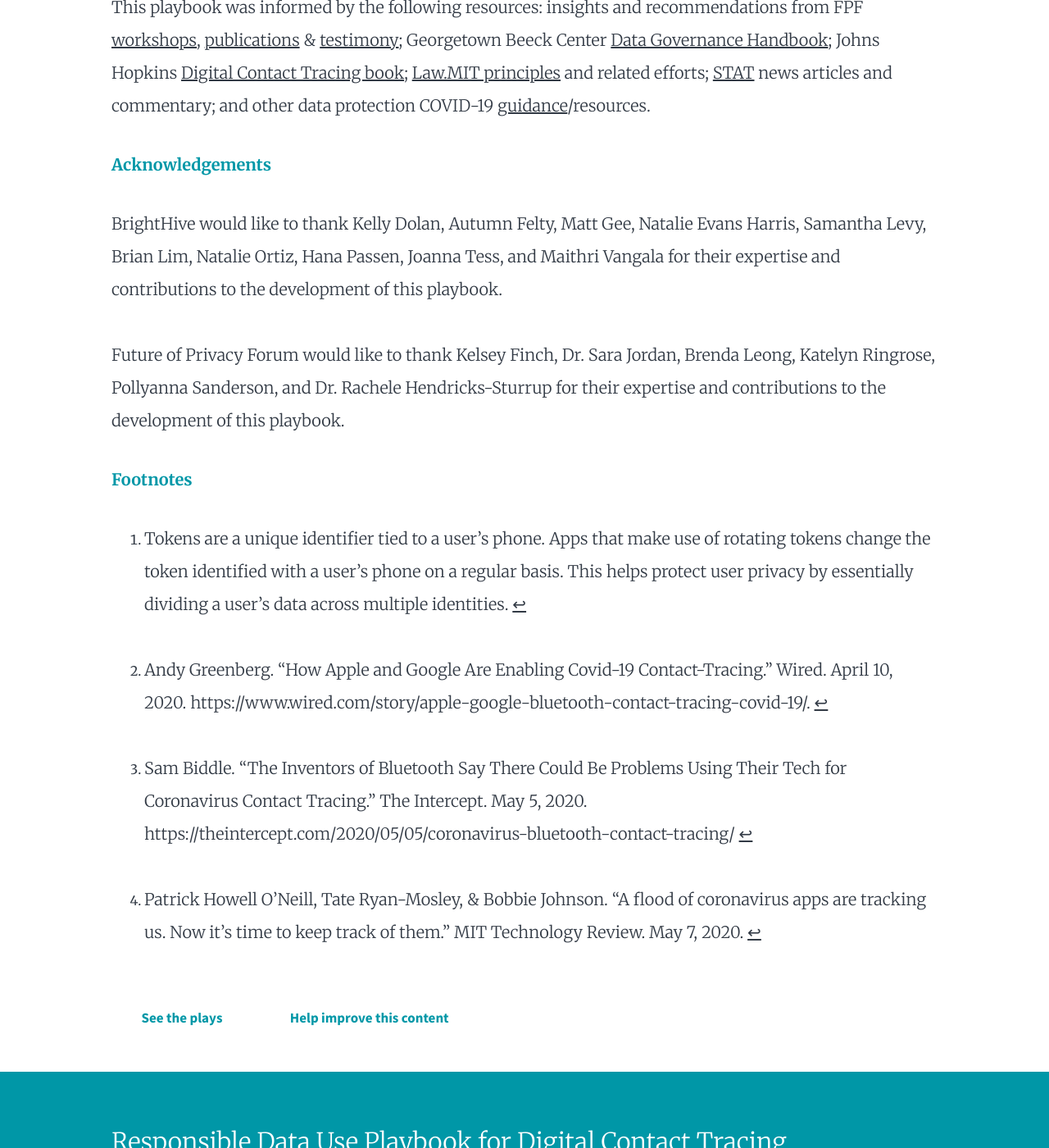
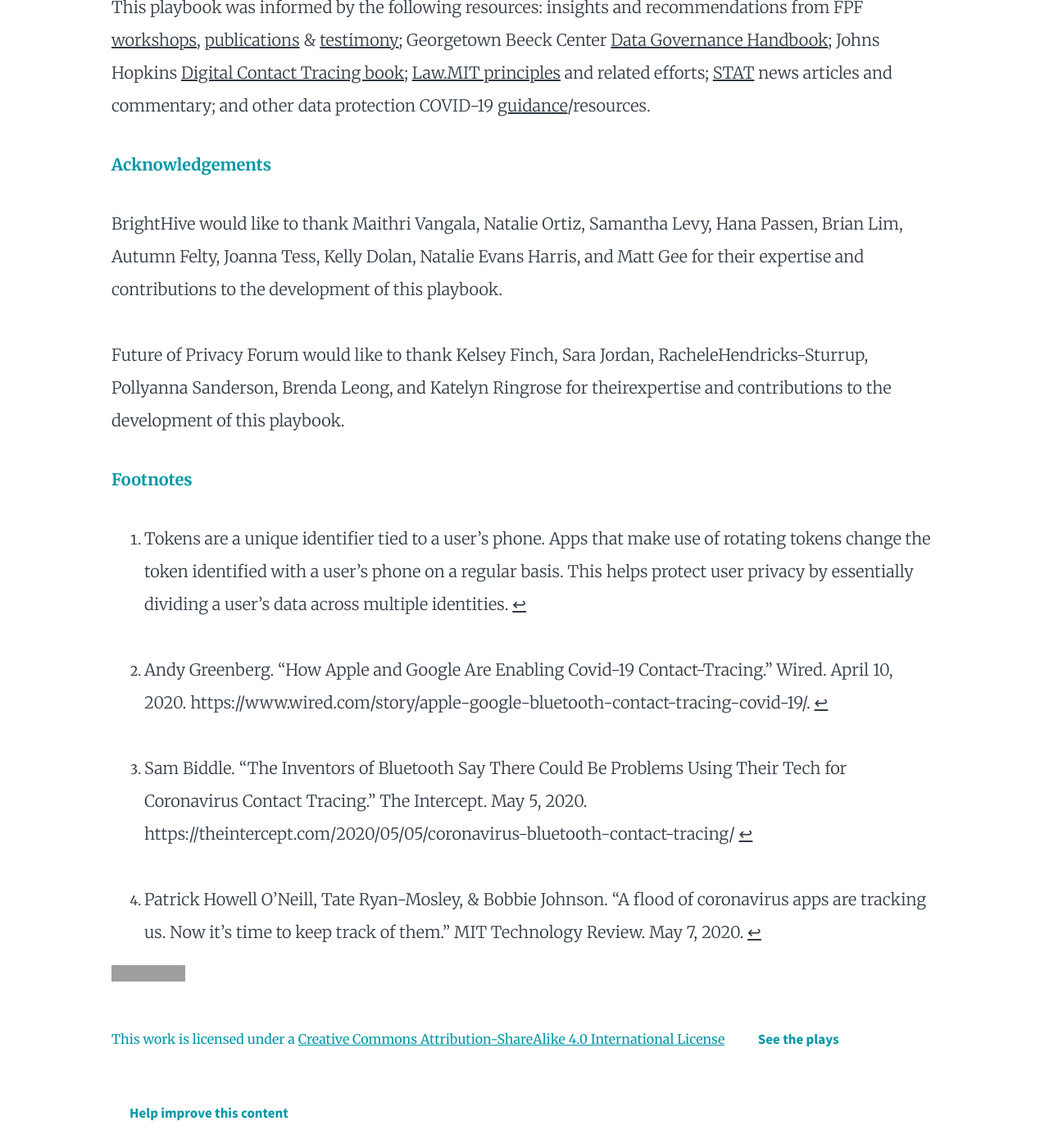
Before and after one commit to brighthive/playbooks, a Jekyll site: the page built from contact-tracing/index.html, in a window 1280 px wide and 1400 px high, scrolled down 3754 px. Shown: the whole window at 82% size. Built offline with Jekyll 4.4.1, drawn with Linux system fonts in a browser that asks for light colours; grey boxes are pictures that could not be loaded.

Commit message:
Updated Names, CC License

```diff
--- a/_includes/contact_tracing_intro.md
+++ b/_includes/contact_tracing_intro.md
@@ -42,8 +42,8 @@ While plays are geared toward different roles, BrightHive and FPF advise collabo
 This playbook was informed by the following resources: insights and recommendations from FPF [workshops](https://fpf.org/2020/03/27/privacy-and-pandemics-a-thoughtful-discussion/), [publications](https://fpf.org/tag/pandemic/) & [testimony](https://fpf.org/2020/04/09/fpf-provides-senate-testimony-on-strategies-to-mitigate-privacy-risks-of-using-data-to-combat-covid-19/); Georgetown Beeck Center [Data Governance Handbook](https://beeckcenter.georgetown.edu/wp-content/uploads/2020/01/Data-Sharing-Appendix.pdf); Johns Hopkins [Digital Contact Tracing book](https://muse.jhu.edu/book/75831/pdf); [Law.MIT principles](https://law.mit.edu/) and related efforts; [STAT](https://www.statnews.com/2020/06/05/contact-tracing-technology-protect-people-from-discrimination-disease/) news articles and commentary; and other data protection COVID-19 [guidance](https://sites.google.com/fpf.org/covid-19-privacy-resources/#h.p_l4tfppxBBjkU)/resources.
 
 ### Acknowledgements
-BrightHive would like to thank Kelly Dolan, Autumn Felty, Matt Gee, Natalie Evans Harris, Samantha Levy, Brian Lim, Natalie Ortiz, Hana Passen, Joanna Tess, and Maithri Vangala for their expertise and contributions to the development of this playbook.
+BrightHive would like to thank Maithri Vangala, Natalie Ortiz, Samantha Levy, Hana Passen, Brian Lim, Autumn Felty, Joanna Tess, Kelly Dolan, Natalie Evans Harris, and Matt Gee for their expertise and contributions to the development of this playbook.
 
-Future of Privacy Forum would like to thank Kelsey Finch, Dr. Sara Jordan, Brenda Leong, Katelyn Ringrose, Pollyanna Sanderson, and Dr. Rachele Hendricks-Sturrup for their expertise and contributions to the development of this playbook.
+Future of Privacy Forum would like to thank Kelsey Finch, Sara Jordan, RacheleHendricks-Sturrup, Pollyanna Sanderson, Brenda Leong, and Katelyn Ringrose for theirexpertise and contributions to the development of this playbook.
 
 ### Footnotes
--- a/contact-tracing/index.html
+++ b/contact-tracing/index.html
@@ -50,6 +50,7 @@
       </div>
       {% capture introduction %}{% include contact_tracing_intro.md %}{% endcapture %}
       {{ introduction | markdownify }}
+        <a rel="license" href="http://creativecommons.org/licenses/by-sa/4.0/"><img alt="Creative Commons License" style="border-width:0" src="https://i.creativecommons.org/l/by-sa/4.0/88x31.png" /></a><br />This work is licensed under a <a rel="license" href="http://creativecommons.org/licenses/by-sa/4.0/">Creative Commons Attribution-ShareAlike 4.0 International License</a>
       <div class="button">
         <a href="#plays_index_anchor" title="View the Plays">See the plays</a>
       </div>
```
Also changed, not shown: _includes/jobseeker_tools_intro.md (+1 -1 lines).
